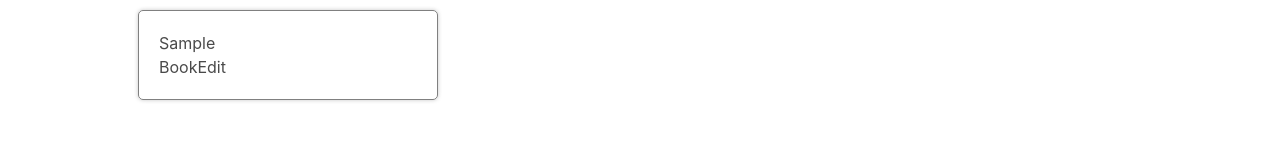
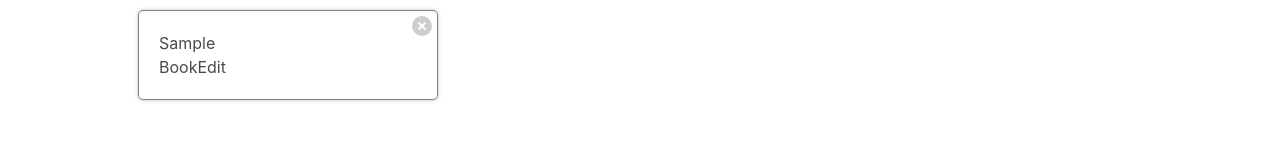
Before and after one commit to VsevolodPantjukhin/books, a React (Create React App) app: page / in a window 1280 px wide. Both pictures are taken after typing "Sample" into the empty fields and a click on the button "Create". Shown: the top 160 px of the page. Built offline with nearby package versions, Linux system fonts and the light colour scheme.

Commit message:
Deleting Records

```diff
--- a/src/App/App.js
+++ b/src/App/App.js
@@ -7,13 +7,21 @@ import BookList from '../components/BookList/BookList';
 const App = () => {
   const [books, setBooks] = useState([]);
 
+  const deleteBookById = (id) => {
+    setBooks(
+      books.filter((book) => {
+        return book.id !== id;
+      })
+    );
+  };
+
   const createBook = (title) => {
     setBooks([...books, { id: Math.round(Math.random() * 9999), title }]);
   };
 
   return (
     <div className="app">
-      <BookList books={books} />
+      <BookList onDelete={deleteBookById} books={books} />
       <BookCreate onCreate={createBook} />
     </div>
   );
--- a/src/components/BookList/BookList.js
+++ b/src/components/BookList/BookList.js
@@ -2,9 +2,9 @@ import React from 'react';
 
 import BookShow from '../BookShow/BookShow';
 
-const BookList = ({ books }) => {
+const BookList = ({ books, onDelete }) => {
   const renderedBooks = books.map((book) => {
-    return <BookShow book={book} key={book.id} />;
+    return <BookShow onDelete={onDelete} book={book} key={book.id} />;
   });
   return <div className="book-list">{renderedBooks}</div>;
 };
--- a/src/components/BookShow/BookShow.js
+++ b/src/components/BookShow/BookShow.js
@@ -2,10 +2,19 @@ import React from 'react';
 
 import BookEdit from '../BookEdit/BookEdit';
 
-const BookShow = ({ book }) => {
+const BookShow = ({ book, onDelete }) => {
+  const handleClick = () => {
+    onDelete(book.id);
+  };
+
   return (
     <div className="book-show">
       {book.title}
+      <div className="actions">
+        <button className="delete" onClick={handleClick}>
+          Delete
+        </button>
+      </div>
       <BookEdit />
     </div>
   );
```
